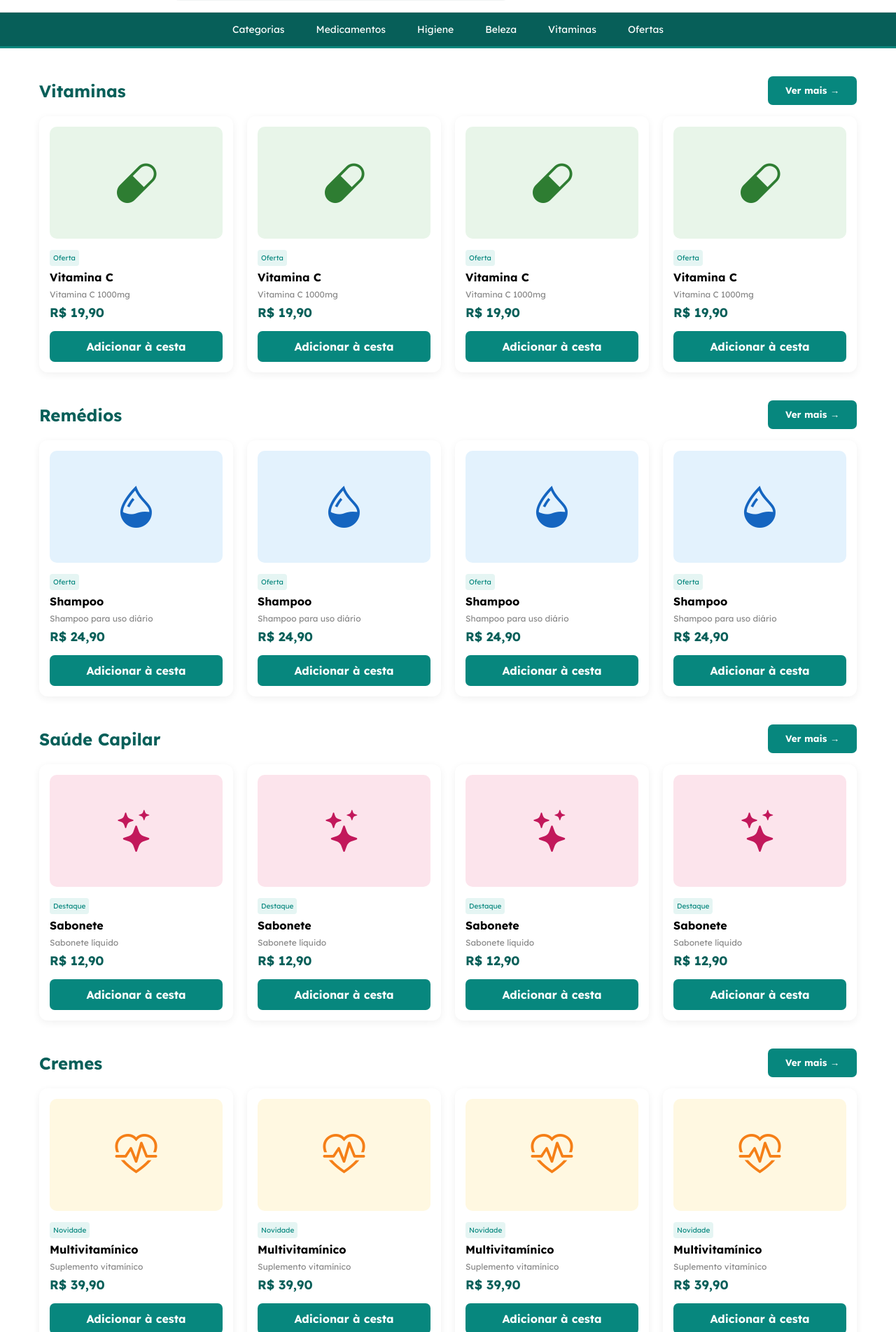
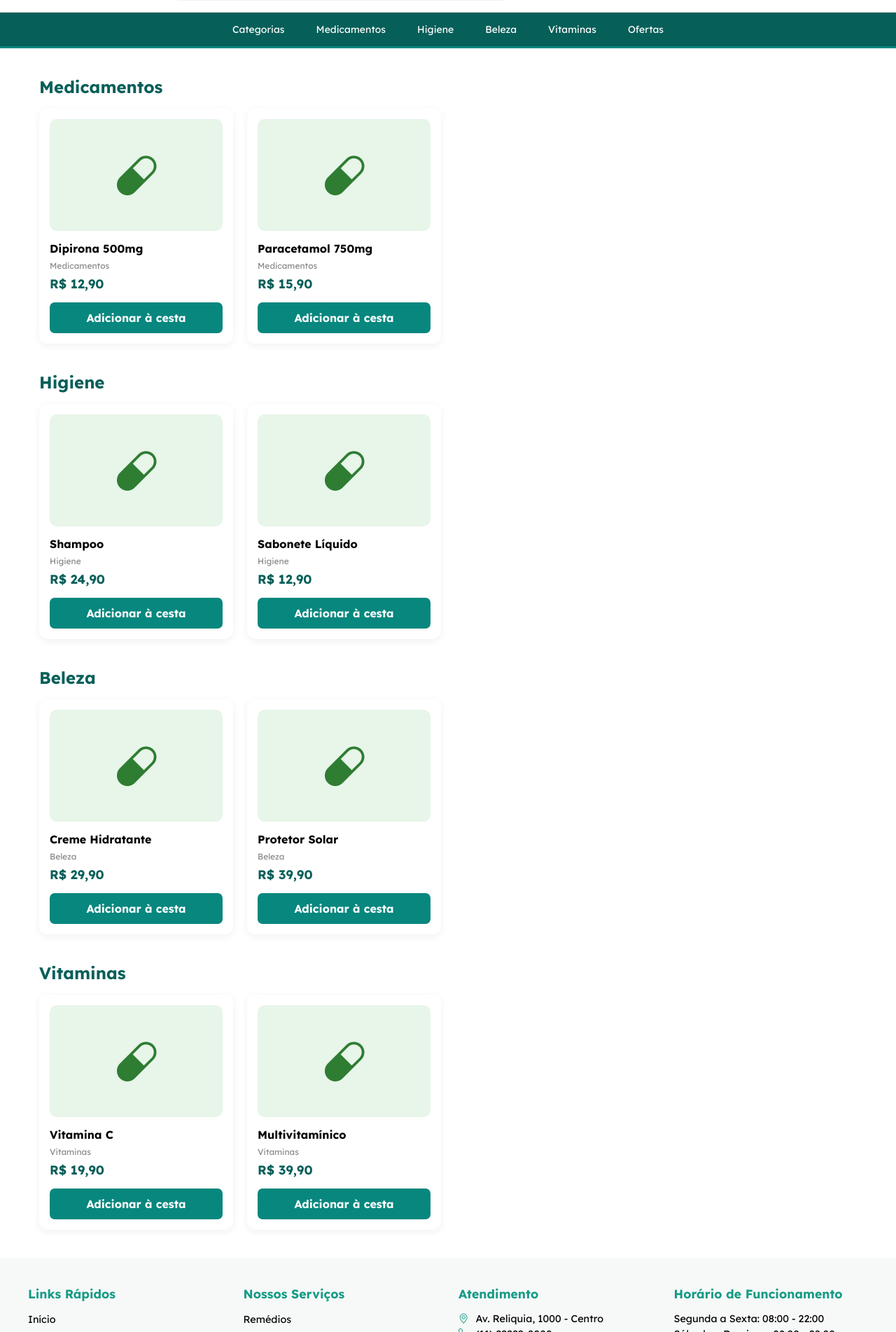
Before and after one commit to BarbosadeSouza/Farmacia, an Angular app: page /produtos in a window 1280 px wide. Shown: the part 57-1960 px from the top of the page at 70% size. Built offline with nearby package versions, Linux system fonts and the light colour scheme; data requests are answered from the project's data file.

Commit message:
fix: integra vitrine ao catalogo da API

```diff
--- a/src/app/produtos/vitrine/vitrine.html
+++ b/src/app/produtos/vitrine/vitrine.html
@@ -1,19 +1,49 @@
 <div class="container">
-  @if (busca) {
+
+  @if (carregando) {
+    <p>Carregando produtos...</p>
+  } @else if (erro) {
+    <p>Erro ao carregar os produtos.</p>
+  } @else if (busca) {
+
     <section class="categoria">
 
       <div class="categoria-header">
         <h3>Resultados para: {{ busca }}</h3>
       </div>
 
-      @if (carregando) {
-        <p>Carregando produtos...</p>
-      } @else if (erro) {
-        <p>Erro ao carregar os produtos.</p>
-      } @else {
+      <div class="produtos">
+
+        @for (produto of produtos; track produto.id) {
+          <app-produto
+            imageClass="verde"
+            imageContent="bi-capsule"
+            [title]="produto.nome"
+            [description]="produto.categoria"
+            [price]="'R$ ' + produto.preco.toFixed(2).replace('.', ',')"
+            buttonLink="#carrinho">
+          </app-produto>
+        } @empty {
+          <p>Nenhum produto encontrado.</p>
+        }
+
+      </div>
+
+    </section>
+
+  } @else {
+
+    @for (categoria of categorias; track categoria) {
+
+      <section class="categoria">
+
+        <div class="categoria-header">
+          <h3>{{ categoria }}</h3>
+        </div>
+
         <div class="produtos">
 
-          @for (produto of produtos; track produto.id) {
+          @for (produto of produtosPorCategoria(categoria); track produto.id) {
             <app-produto
               imageClass="verde"
               imageContent="bi-capsule"
@@ -23,65 +53,15 @@
               buttonLink="#carrinho">
             </app-produto>
           } @empty {
-            <p>Nenhum produto encontrado.</p>
+            <p>Nenhum produto nesta categoria.</p>
           }
 
         </div>
-      }
 
-    </section>
-  } @else {
+      </section>
 
-  <section class="categoria">
-    <div class="categoria-header">
-      <h3>Vitaminas</h3>
-      <button class="botao ver-mais">Ver mais →</button>
-    </div>
-    <div class="produtos">
-      <app-produto imageClass="verde" imageContent="bi-capsule" tag="Oferta" title="Vitamina C" description="Vitamina C 1000mg" price="R$ 19,90" buttonLink="#carrinho"></app-produto>
-      <app-produto imageClass="verde" imageContent="bi-capsule" tag="Oferta" title="Vitamina C" description="Vitamina C 1000mg" price="R$ 19,90" buttonLink="#carrinho"></app-produto>
-      <app-produto imageClass="verde" imageContent="bi-capsule" tag="Oferta" title="Vitamina C" description="Vitamina C 1000mg" price="R$ 19,90" buttonLink="#carrinho"></app-produto>
-      <app-produto imageClass="verde" imageContent="bi-capsule" tag="Oferta" title="Vitamina C" description="Vitamina C 1000mg" price="R$ 19,90" buttonLink="#carrinho"></app-produto>
-    </div>
-</section>
+    }
 
-<section class="categoria">
-  <div class="categoria-header">
-    <h3>Remédios</h3>
-    <button class="botao ver-mais">Ver mais →</button>
-  </div>
-    <div class="produtos">
-      <app-produto imageClass="azul" imageContent="bi-droplet-half" tag="Oferta" title="Shampoo" description="Shampoo para uso diário" price="R$ 24,90" buttonLink="#carrinho"></app-produto>
-      <app-produto imageClass="azul" imageContent="bi-droplet-half" tag="Oferta" title="Shampoo" description="Shampoo para uso diário" price="R$ 24,90" buttonLink="#carrinho"></app-produto>
-      <app-produto imageClass="azul" imageContent="bi-droplet-half" tag="Oferta" title="Shampoo" description="Shampoo para uso diário" price="R$ 24,90" buttonLink="#carrinho"></app-produto>
-      <app-produto imageClass="azul" imageContent="bi-droplet-half" tag="Oferta" title="Shampoo" description="Shampoo para uso diário" price="R$ 24,90" buttonLink="#carrinho"></app-produto>
-    </div>
-</section>
+  }
 
-<section class="categoria">
-  <div class="categoria-header">
-    <h3>Saúde Capilar</h3>
-    <button class="botao ver-mais">Ver mais →</button>
-  </div>
-    <div class="produtos">
-      <app-produto imageClass="rosa" imageContent="bi-stars" tag="Destaque" title="Sabonete" description="Sabonete líquido" price="R$ 12,90" buttonLink="#carrinho"></app-produto>
-      <app-produto imageClass="rosa" imageContent="bi-stars" tag="Destaque" title="Sabonete" description="Sabonete líquido" price="R$ 12,90" buttonLink="#carrinho"></app-produto>
-      <app-produto imageClass="rosa" imageContent="bi-stars" tag="Destaque" title="Sabonete" description="Sabonete líquido" price="R$ 12,90" buttonLink="#carrinho"></app-produto>
-      <app-produto imageClass="rosa" imageContent="bi-stars" tag="Destaque" title="Sabonete" description="Sabonete líquido" price="R$ 12,90" buttonLink="#carrinho"></app-produto>
-    </div>
-</section>
-
-<section class="categoria">
-  <div class="categoria-header">
-    <h3>Cremes</h3>
-    <button class="botao ver-mais">Ver mais →</button>
-  </div>
-    <div class="produtos">
-      <app-produto imageClass="amarelo" imageContent="bi-heart-pulse" tag="Novidade" title="Multivitamínico" description="Suplemento vitamínico" price="R$ 39,90" buttonLink="#carrinho"></app-produto>
-      <app-produto imageClass="amarelo" imageContent="bi-heart-pulse" tag="Novidade" title="Multivitamínico" description="Suplemento vitamínico" price="R$ 39,90" buttonLink="#carrinho"></app-produto>
-      <app-produto imageClass="amarelo" imageContent="bi-heart-pulse" tag="Novidade" title="Multivitamínico" description="Suplemento vitamínico" price="R$ 39,90" buttonLink="#carrinho"></app-produto>
-      <app-produto imageClass="amarelo" imageContent="bi-heart-pulse" tag="Novidade" title="Multivitamínico" description="Suplemento vitamínico" price="R$ 39,90" buttonLink="#carrinho"></app-produto>
-    </div>
-</section>
-  }
 </div>
--- a/src/app/produtos/vitrine/vitrine.ts
+++ b/src/app/produtos/vitrine/vitrine.ts
@@ -1,4 +1,3 @@
-
 import { Component, ChangeDetectorRef } from '@angular/core';
 import { Produto } from '../produto/produto';
 import { HttpClient } from '@angular/common/http';
@@ -18,6 +17,8 @@ export class Vitrine {
   erro = false;
   carregando = false;
 
+  categorias = ['Medicamentos', 'Higiene', 'Beleza', 'Vitaminas'];
+
   constructor(
     private http: HttpClient,
     private rota: ActivatedRoute,
@@ -30,11 +31,8 @@ export class Vitrine {
   }
 
   buscarProdutos(): void {
-    this.produtos = [];
     this.erro = false;
-    this.carregando = !!this.busca;
-
-    if (!this.busca) return;
+    this.carregando = true;
 
     const termo = this.busca;
 
@@ -59,4 +57,10 @@ export class Vitrine {
         }
       });
   }
+
+  produtosPorCategoria(categoria: string) {
+    return this.produtos.filter(produto =>
+      produto.categoria.toLowerCase() === categoria.toLowerCase()
+    );
+  }
 }
```
